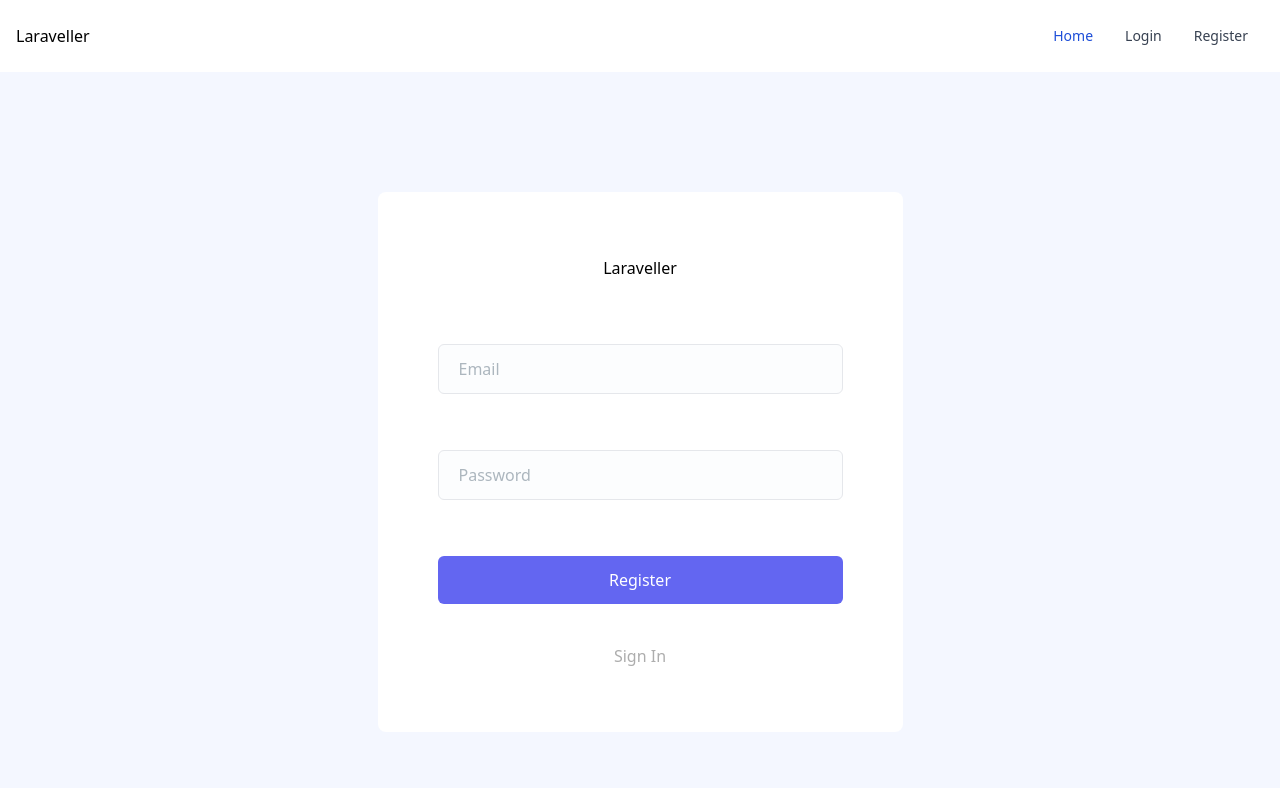
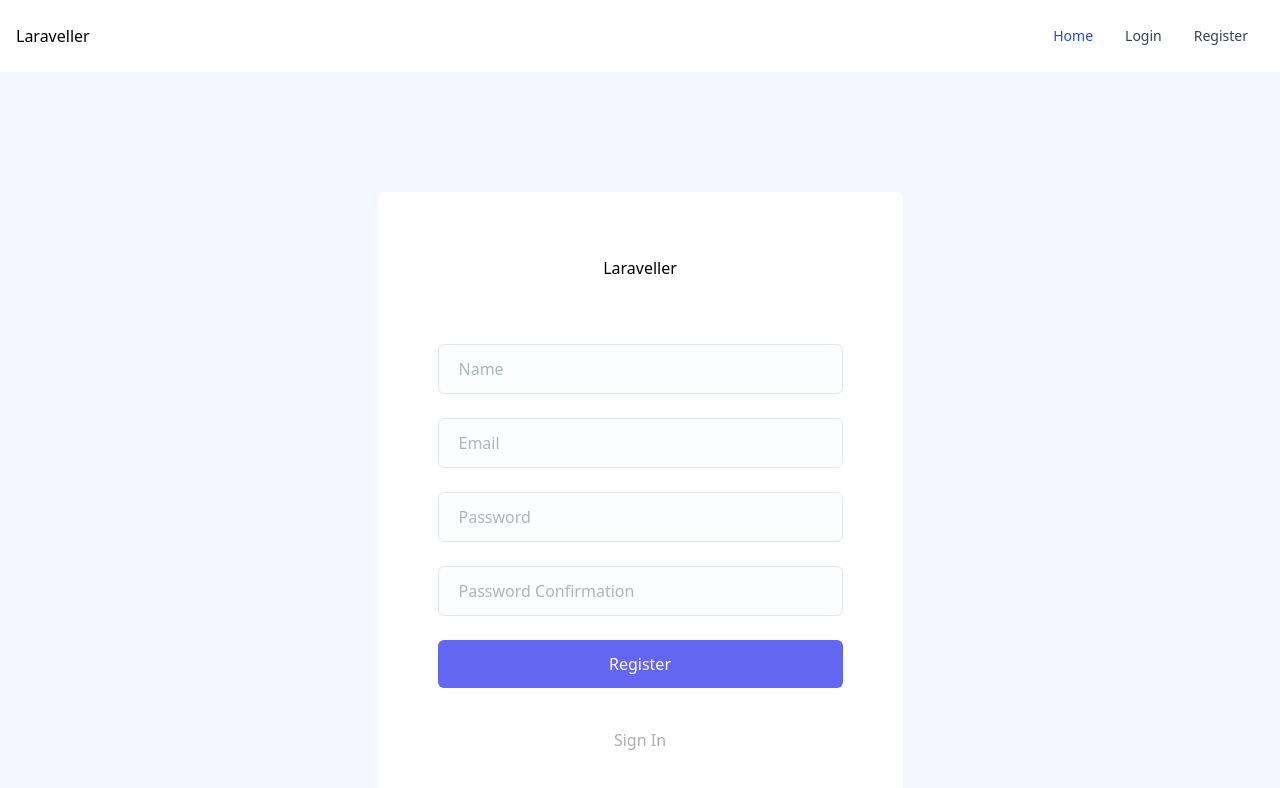
Before and after one commit to Chumardo/laravel-breeze-api, a Vue app in the folder vue-breeze-api/: page /register in a window 1280 px wide. Shown: the top 788 px of the page. Built offline with nearby package versions, Linux system fonts and the light colour scheme; the HTML template or start-up script is replaced by a standard one.

Commit message:
add field in register page

```diff
--- a/vue-breeze-api/src/components/Register.vue
+++ b/vue-breeze-api/src/components/Register.vue
@@ -10,15 +10,17 @@
                         <form>
                             <div class="mb-6">
                                 <input
+                                    type="name"
+                                    placeholder="Name"
+                                    class="bordder-[#E9EDF4] w-full rounded-md border bg-[#FCFDFE] py-3 px-5 text-base text-body-color placeholder-[#ACB6BE] outline-none focus:border-primary focus-visible:shadow-none"
+                                />
+                            </div>
+                            <div class="mb-6">
+                                <input
                                     type="email"
                                     placeholder="Email"
                                     class="bordder-[#E9EDF4] w-full rounded-md border bg-[#FCFDFE] py-3 px-5 text-base text-body-color placeholder-[#ACB6BE] outline-none focus:border-primary focus-visible:shadow-none"
                                 />
-                                <div class="flex">
-                                    <span
-                                        class="text-red-400 text-sm m-2 p-2"
-                                    ></span>
-                                </div>
                             </div>
                             <div class="mb-6">
                                 <input
@@ -26,10 +28,13 @@
                                     placeholder="Password"
                                     class="bordder-[#E9EDF4] w-full rounded-md border bg-[#FCFDFE] py-3 px-5 text-base text-body-color placeholder-[#ACB6BE] outline-none focus:border-primary focus-visible:shadow-none"
                                 />
-                                <div class="flex">
-                                    <span class="text-red-400 text-sm m-2 p-2">
-                                    </span>
-                                </div>
+                            </div>
+                            <div class="mb-6">
+                                <input
+                                    type="password"
+                                    placeholder="Password Confirmation"
+                                    class="bordder-[#E9EDF4] w-full rounded-md border bg-[#FCFDFE] py-3 px-5 text-base text-body-color placeholder-[#ACB6BE] outline-none focus:border-primary focus-visible:shadow-none"
+                                />
                             </div>
                             <div class="mb-10">
                                 <button
```
